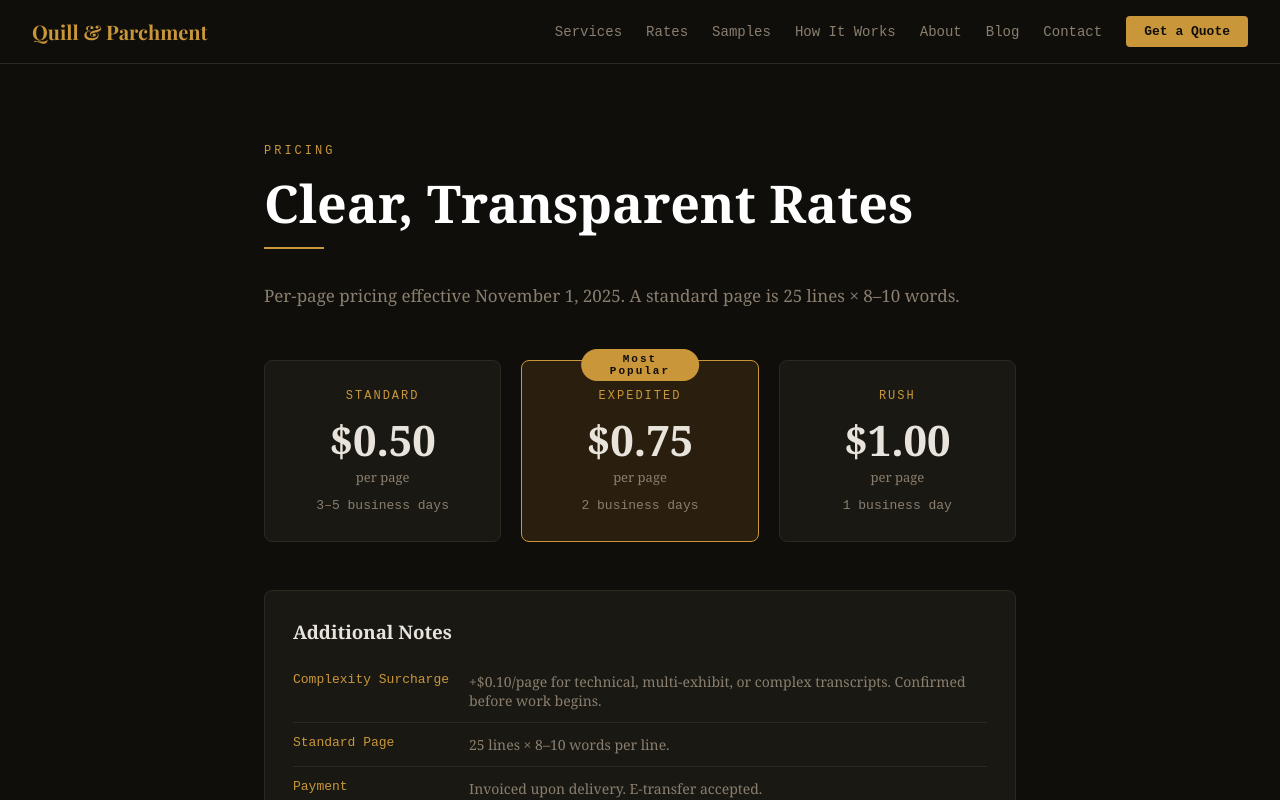
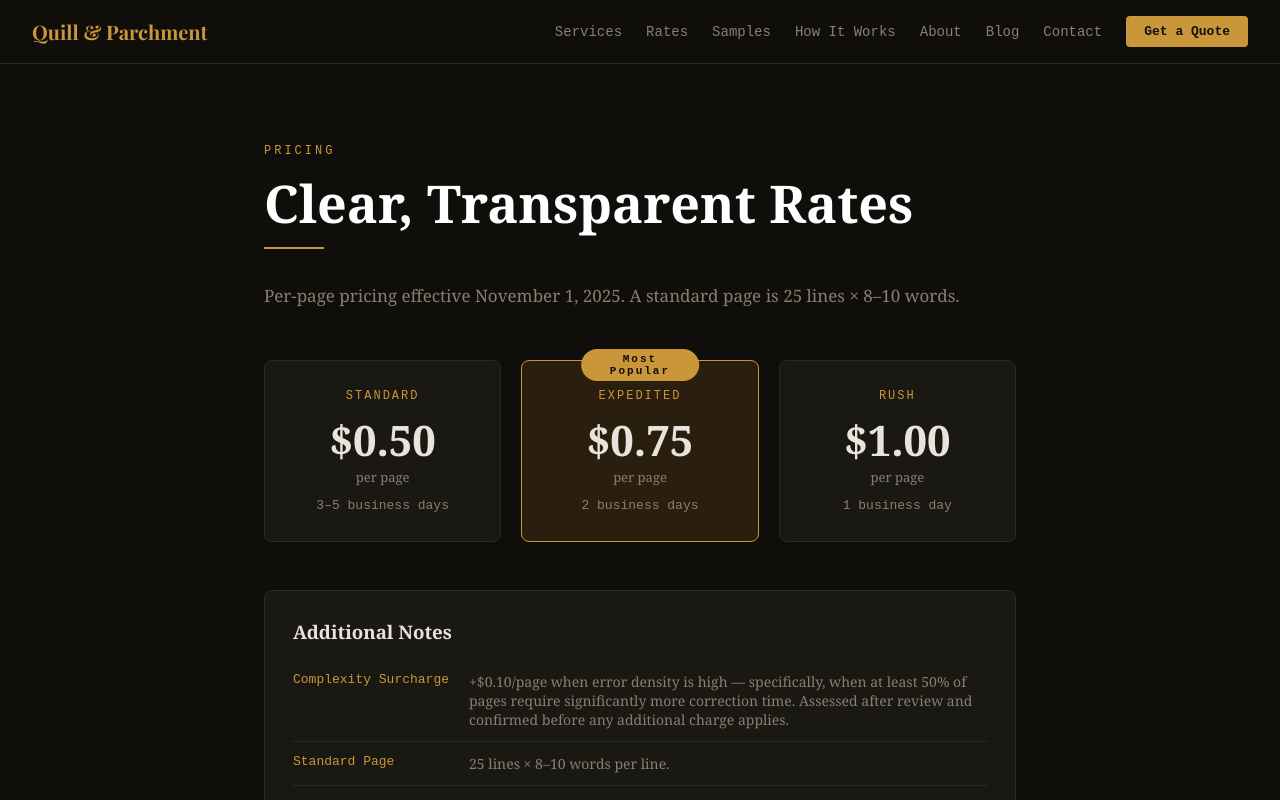
Before and after one commit to NaushB/quill-parchment-web, a Next.js app: page /rates in a window 1280 px wide. Shown: the top 800 px of the page. Built offline with nearby package versions, Linux system fonts and the light colour scheme; a web font is replaced by a local one.

Commit message:
update rates, payment, surcharge per Khurram feedback

```diff
--- a/src/app/page.tsx
+++ b/src/app/page.tsx
@@ -10,7 +10,7 @@ export default function Home() {
         </h1>
         <div style={{ width: "60px", height: "2px", background: "#c9973a", margin: "24px auto" }}></div>
         <p style={{ color: "#8a7f6e", fontSize: "18px", lineHeight: 1.7, maxWidth: "600px", marginBottom: "40px" }}>
-          Expert transcript proofreading for court reporters across Canada. Meticulous annotations, dependable turnaround, and deep familiarity with Morson's, BGGP, and Gregg.
+          Expert transcript proofreading for court reporters across North America. Meticulous annotations, dependable turnaround, and deep familiarity with Morson's, BGGP, and Gregg.
         </p>
         <div style={{ display: "flex", gap: "16px", flexWrap: "wrap", justifyContent: "center" }}>
           <Link href="/contact" style={{ background: "#c9973a", color: "#0f0e0b", padding: "16px 36px", borderRadius: "6px", fontFamily: "monospace", fontSize: "14px", letterSpacing: "2px", textTransform: "uppercase", fontWeight: 700, textDecoration: "none" }}>Get a Free Quote</Link>
--- a/src/app/rates/page.tsx
+++ b/src/app/rates/page.tsx
@@ -23,7 +23,7 @@ export default function Rates() {
       </div>
       <div style={{background:"#1a1813",border:"1px solid #2d2820",borderRadius:"8px",padding:"28px",marginBottom:"32px"}}>
         <h3 style={{fontFamily:"Georgia,serif",color:"#e8e4dc",marginBottom:"16px"}}>Additional Notes</h3>
-        {[["Complexity Surcharge","+$0.10/page for technical, multi-exhibit, or complex transcripts. Confirmed before work begins."],["Standard Page","25 lines × 8–10 words per line."],["Payment","Invoiced upon delivery. E-transfer accepted."],["Minimum","No minimum page count."]].map(([t,d])=>(
+        {[["Complexity Surcharge","+$0.10/page when error density is high — specifically, when at least 50% of pages require significantly more correction time. Assessed after review and confirmed before any additional charge applies."],["Standard Page","25 lines × 8–10 words per line."],["Payment","Invoiced upon delivery. PayPal, WISE, and standard banking channels accepted."],["Minimum","No minimum page count."]].map(([t,d])=>(
           <div key={t} style={{display:"flex",gap:"16px",padding:"12px 0",borderBottom:"1px solid #2d2820"}}>
             <div style={{color:"#c9973a",fontFamily:"monospace",fontSize:"13px",minWidth:"160px"}}>{t}</div>
             <div style={{color:"#8a7f6e",fontSize:"14px"}}>{d}</div>
```
